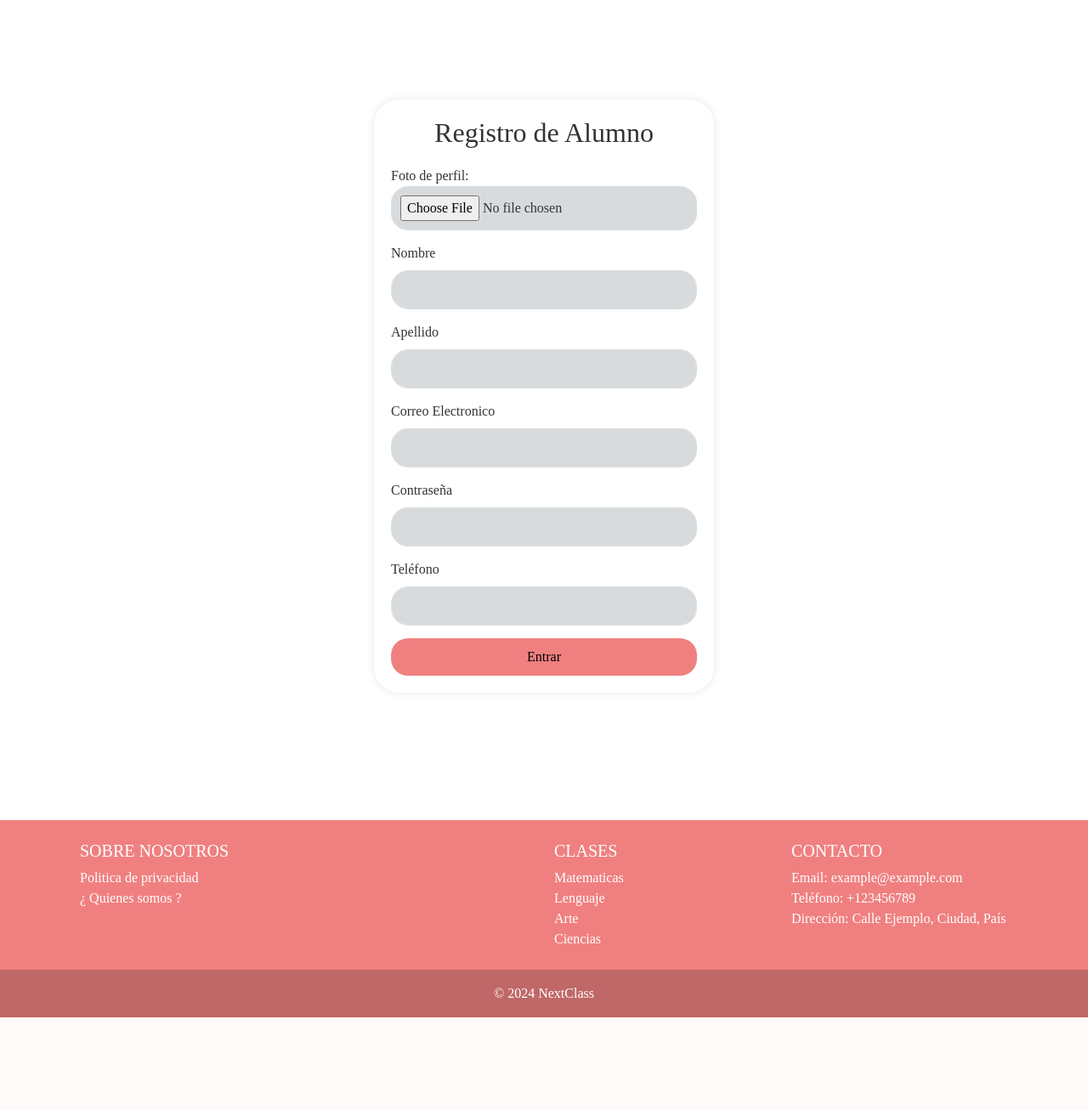
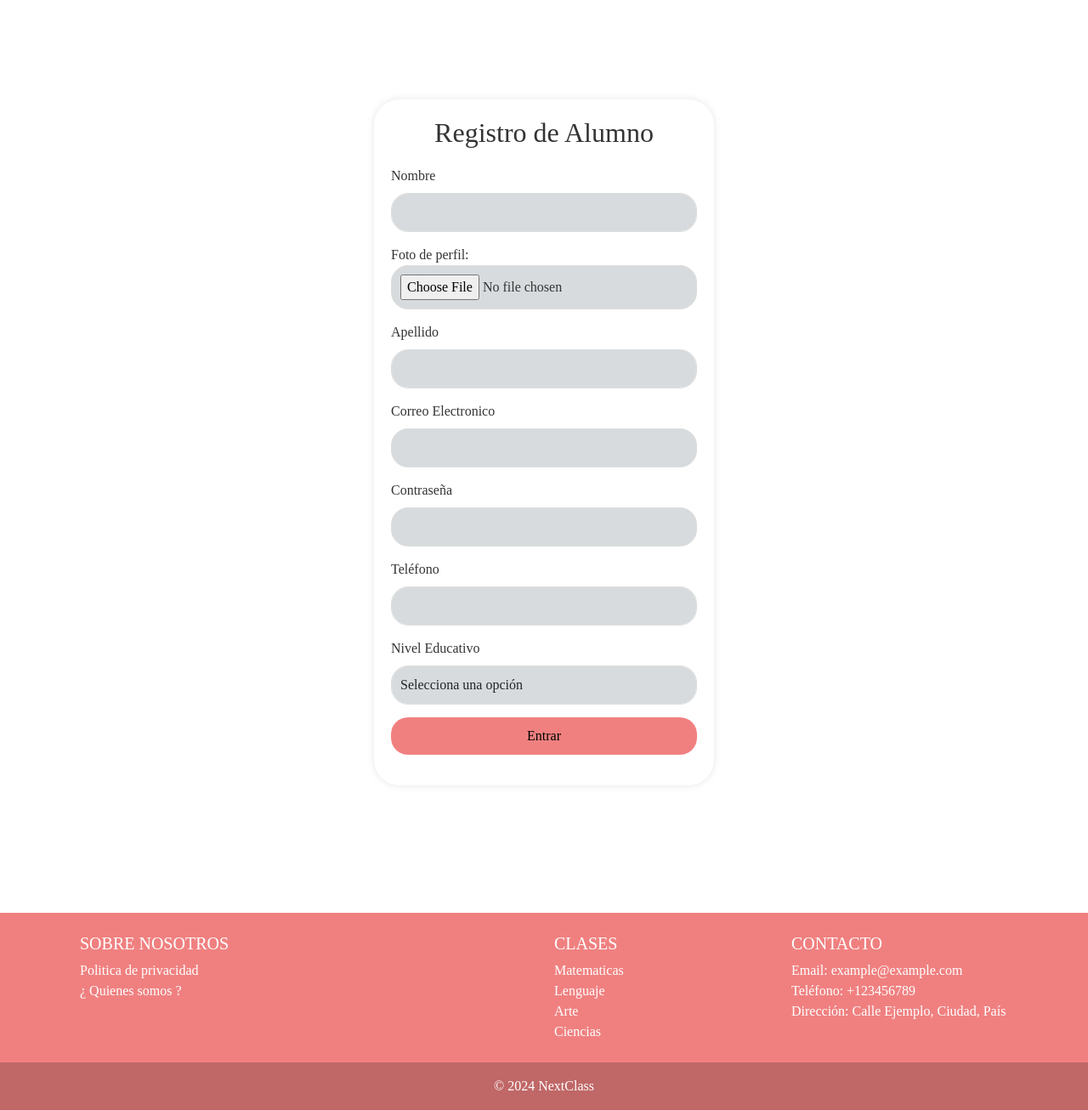
Before and after one commit to hksseba/NextClass, a Django app: page /RegistroEstudiante/ in a window 1280 px wide. Shown: the part 149-1455 px from the top of the page at 85% size. Before the commit the page ends 1346 px from the top, so only its background shows below. Run offline with Django 5.2, Linux system fonts and the light colour scheme; some web fonts are replaced.

Commit message:
Registro de usuario funciona bien
Registro de usuario funciona bien

```diff
--- /dev/null
+++ b/core/static/core/js/RegistroAlumnoss.js
@@ -0,0 +1,98 @@
+$(document).ready(function() {
+  const formulario = $("#formregistro");
+
+  formulario.on('submit', function(e) {
+      // Prevenir el envío del formulario por defecto
+
+
+      let hayErrores = false; // Variable para controlar si hay errores o no
+      const errores = {}; // Objeto para almacenar todos los errores
+      var foto = $("#fotoAlumno").val();
+
+      function mostrarError(inputId, mensaje) {
+          // Mostrar el mensaje de error junto al input correspondiente
+          $(`#error-${inputId}`).html(mensaje);
+          hayErrores = true;
+          errores[inputId] = true;
+      }
+
+      var foto = $("fotoAlumno ")
+      if(foto === ""){
+        console.log("POLLA")
+      }
+
+      function validarCorreo(correo) {
+          var regex = /^[^\s@]+@[^\s@]+\.[^\s@]+$/;
+          return regex.test(correo);
+      }
+
+
+      // Validar longitud del nombre y apellido
+      const nombre = $("#nombre").val().trim();
+      if (nombre.length < 4 || nombre.length > 20) {
+          mostrarError("nombre", "El nombre debe tener entre 4 y 20 caracteres.");
+      }
+
+      if (nombre.charAt(0) !== nombre.charAt(0).toUpperCase()) {
+          mostrarError("nombre", "La primera letra del nombre debe ser mayúscula.");
+      }
+
+      if (!nombre.match(/^[a-zA-ZáéíóúÁÉÍÓÚ\s-]*$/)) {
+          mostrarError("nombre", "El nombre no debe contener números ni caracteres especiales.");
+      }
+
+      var foto = $("#fotoAlumno").val();
+      if(foto === ""){
+        mostrarError("fotoAlumno", "Debe ingresar una foto.");
+
+      }
+
+
+      const apellido = $("#apellido").val().trim();
+      if (apellido.length < 4 || apellido.length > 20) {
+          mostrarError("apellido", "El apellido debe tener entre 4 y 20 caracteres.");
+      }
+
+      if (apellido.charAt(0) !== apellido.charAt(0).toUpperCase()) {
+          mostrarError("apellido", "La primera letra del apellido debe ser mayúscula.");
+      }
+
+      if (!apellido.match(/^[a-zA-ZáéíóúÁÉÍÓÚ\s-]*$/)) {
+          mostrarError("apellido", "El apellido no debe contener números ni caracteres especiales.");
+      }
+
+      const correo = $("#email").val().trim();
+      if (!validarCorreo(correo)) {
+          mostrarError("email", "El correo electrónico no es válido.");
+      }
+
+      if (correo === "") {
+          mostrarError("email", "Por favor, ingrese su correo electrónico.");
+      }
+
+      const clave = $("#contrasena").val();
+      if (clave.length < 8 || clave.length > 25) {
+          mostrarError("contrasena", "La contraseña debe tener entre 8 y 25 caracteres.");
+      }
+
+      const telefono = $("#telefono").val().trim();
+      if (telefono === "") {
+          mostrarError("telefono", "Ingrese un número.");
+      } else if (/\D/.test(telefono)) {
+          mostrarError("telefono", "El número no puede contener letras.");
+      }
+
+      const NvlEducativo = $("#NvlEducativo").val().trim();
+      if (NvlEducativo === "") {
+          mostrarError("NvlEducativo", "Debe seleccionar una opción.");
+      }
+
+      // Si hay errores, detener el proceso y mostrar todos los errores
+      if (hayErrores) {
+        e.preventDefault();
+      } else {
+          // Si no hay errores, enviar el formulario
+          formulario.unbind('submit').submit();
+      }
+  });
+});
--- a/core/templates/core/html/RegistroEstudiante.html
+++ b/core/templates/core/html/RegistroEstudiante.html
@@ -2,49 +2,80 @@
 {% load static %}
 {% block links %}
 <link rel="stylesheet" href="{% static 'core/css/Logueo/Login.css'%}">
+<script src="https://code.jquery.com/jquery-3.7.1.js" integrity="sha256-eKhayi8LEQwp4NKxN+CfCh+3qOVUtJn3QNZ0TciWLP4=" crossorigin="anonymous"></script>
 {% endblock links %}
 
 {% block contenido %}
-<div class="container mt-4">
+<!-- Mensajes de éxito o error -->
 
-    <!-- Mensajes de éxito o error -->
-    {% if messages %}
-        <div>
-            {% for message in messages %}
-                <div class="alert alert-{{ message.tags }}">{{ message }}</div>
-            {% endfor %}
-        </div>
-    {% endif %}
+<form method="POST" action="{% url 'FormularioEstudiante' %}" enctype="multipart/form-data" id="formregistro">
+    <!-- Agrega un ID al formulario -->
+    {% csrf_token %}
+    <div class="login-container" style="border-radius: 30px;">
+        <h2>Registro de Alumno</h2>
 
-    <form method="POST">
-        <div class="login-container" style="border-radius: 30px;">
-            <h2>Registro de Alumno</h2>
+        <!-- Contenedor para mostrar todos los errores -->
+        <label for="nombre" class="form-label">Nombre </label>
+        <div style="color: red;" class="error-msg" id="error-nombre"></div>
+        <input type="text" class="form-control" id="nombre" name="nombre">
+
+        <!-- Div para mostrar errores del nombre -->
+
+        <label for="profile_picture">Foto de perfil:</label><br>
+        <div style="color: red;" class="error-msg" id="error-fotoAlumno"></div>
+        <input type="file" id="fotoAlumno" name="fotoAlumno">
 
 
-            <label for="profile_picture">Foto de perfil:</label><br>
-            <input type="file" id="profile_picture" name="foto_alumno">
-
-            <label para="nombre" class="form-label">Nombre </label>
-            <input type="text" class="form-control" name="nombre" required>
-
-            <label para="apellido" class="form-label">Apellido </label>
-            <input type="text" class="form-control" name="apellido" required>
-
-            <label para="correo" class="form-label">Correo Electronico </label>
-            <input type="email"  name="email">
-
-            <label para="contrasena" class="form-label">Contraseña </label>
-            <input type="password"  name="">
-
-            <label para="telefono" class="form-label">Teléfono</label>
-            <input tipo="text" class="form-control" name="telefono">
+        <label for="apellido" class="form-label">Apellido </label>
+        <div style="color: red;" class="error-msg" id="error-apellido"></div>
+        <input type="text" class="form-control" id="apellido" name="apellido">
 
 
-            <button>Entrar</button>
-
-          </div>
-        </form>
 
 
-</div>
-{% endblock %}
+        <label for="correo" class="form-label">Correo Electronico </label>
+        <div  style="color: red;" class="error-msg" id="error-email"></div>
+        <input type="text" id="email" name="email">
+
+
+
+        <label for="contrasena" class="form-label">Contraseña </label>
+        <div style="color: red;" class="error-msg" id="error-contrasena"></div>
+        <input type="password" id="contrasena" name="contrasena">
+
+
+        <label for="telefono" class="form-label">Teléfono</label>
+        <div style="color: red;"  class="error-msg" id="error-telefono"></div>
+        <input type="text" class="form-control" id="telefono" maxlength="9" name="telefono">
+
+
+
+        <label for="nivel_educativo" class="form-label">Nivel Educativo </label>
+        <div style="color: red;"  class="error-msg" id="error-NvlEducativo"></div>
+        <select id="NvlEducativo" style="margin-bottom: 10px; width: 100%;
+                padding: 10px;
+                margin-bottom: 15px;
+                border: 1px solid #ddd;
+                box-sizing: border-box;
+                border-radius: 20px;
+                background-color: #D7DBDD;" class="form-control" name="NvlEducativo">
+            <option value="">Selecciona una opción</option>
+            <option value="1">Basica</option>
+
+
+        </select>
+
+
+        <button type="submit">Entrar</button>
+        <!-- Cambiado a type="submit" -->
+        <p class="warnings" id="warnings"></p>
+    </div>
+</form>
+
+{% endblock contenido %}
+
+{% block js %}
+
+<script src="{% static 'core/js/RegistroAlumnoss.js' %}"></script>
+
+{% endblock js %}
--- a/core/templates/core/plantillas/PlantillaGeneral.html
+++ b/core/templates/core/plantillas/PlantillaGeneral.html
@@ -110,6 +110,8 @@
 
       <script src="../../../static/core/js/navbar.js"></script>
 
+ {% block js %}
+ {% endblock js %}
 
 </body>
 </html>
--- a/core/urls.py
+++ b/core/urls.py
@@ -1,6 +1,6 @@
 
 from django.urls import path
-from .views import PaginaPrincipal, Login, Perfil, CambiarContra, Solicitudes, PanelAdmin, PerfilProfe, RegistroEstudiante, RegistroProfe
+from .views import PaginaPrincipal, Login, Perfil, CambiarContra, Solicitudes, PanelAdmin, PerfilProfe, RegistroEstudiante, RegistroProfe , FormularioEstudiante
 
 urlpatterns = [
    path('', PaginaPrincipal, name="Paginaprincipal"),
@@ -11,5 +11,6 @@ urlpatterns = [
    path('PanelAdmin', PanelAdmin, name= "PanelAdmin"),
    path('PerfilProfe', PerfilProfe, name= "PerfilProfe"),
    path('RegistroEstudiante/', RegistroEstudiante, name='RegistroEstudiante'),
+   path('FormularioEstudiante/', FormularioEstudiante, name='FormularioEstudiante'),
    path('RegistroProfe/', RegistroProfe, name='RegistroProfe'),
 ]
--- a/core/views.py
+++ b/core/views.py
@@ -92,57 +92,42 @@ def RegistroProfe(request):
     return render(request, 'core/html/RegistroProfe.html', context={"materias": Materia.objects.all()})
 
 def RegistroEstudiante(request):
+
+    return render(request, 'core/html/RegistroEstudiante.html')
+
+def FormularioEstudiante(request):
     if request.method == 'POST':
-        email = request.POST.get('email')
-        nombre = request.POST.get('nombre')
-        apellido = request.POST.get('apellido')
-        telefono = request.POST.get('telefono')
-        run = request.POST.get('run')
-        nivel_educativo = request.POST.get('nivel_educativo')
-        descripcion = request.POST.get('descripcion')
+        vFoto = request.FILES.get('fotoAlumno')
+        vNombre = request.POST.get('nombre')
+        vApellido = request.POST.get('apellido')
+        vTelefono = request.POST.get('telefono')
+        vCorreo = request.POST.get('email')
+        vClave = request.POST.get('contrasena')
+        vNvlEducativo = request.POST.get('NvlEducativo')
 
-        # Validaciones
-        if not email or not nombre or not apellido or not nivel_educativo:
-            messages.error(request, "Los campos obligatorios deben ser completados.")
-            return render(request, 'core/html/RegistroEstudiante.html')
-
-        # Validar formato del email
-        if not re.match(r"[^@]+@[^@]+\.[^@]+", email):
-            messages.error(request, "Formato de correo electrónico no válido.")
-            return render(request, 'core/html/RegistroEstudiante.html')
-
-        # Validar formato del run
-        if not re.match(r"^[0-9]+-[0-9kK]{1}$", run):
-            messages.error(request, "El run debe tener el formato '12345678-9'.")
-            return render(request, 'core/html/RegistroEstudiante.html')
 
         # Crear el usuario y el estudiante
-        try:
-            usuario = Usuario(
-                email=email,
-                nombre=nombre,
-                apellido=apellido,
-                telefono=telefono,
-                run=run,
+
+        usuario = Usuario(
+                email=vCorreo,
+                nombre=vNombre,
+                apellido=vApellido,
+                telefono=vTelefono,
+                contra=vClave,
+                foto=vFoto,
                 tipo_de_usuario="Estudiante",
             )
-            usuario.save()
+        usuario.save()
 
-            estudiante = Estudiante(
+        estudiante = Estudiante(
                 usuario=usuario,
-                nivel_educativo=nivel_educativo,
-                descripcion=descripcion,
+                nivel_educativo=vNvlEducativo,
             )
-            estudiante.save()
+        estudiante.save()
 
-            messages.success(request, "Registro completado con éxito.")
-            return redirect('PaginaPrincipal')  # Redirigir después de registrar con éxito
+        messages.success(request, "Registro completado con éxito.")
+    return redirect('Login')  # Redirigir después de registrar con éxito
 
-        except Exception as e:
-            messages.error(request, f"Error al registrar: {e}")
-
-    # Mostrar la página para el método GET
-    return render(request, 'core/html/RegistroEstudiante.html')
 
 @login_required
 def Perfil (request):
```
Also changed, not shown: core/migrations/0001_initial.py.
